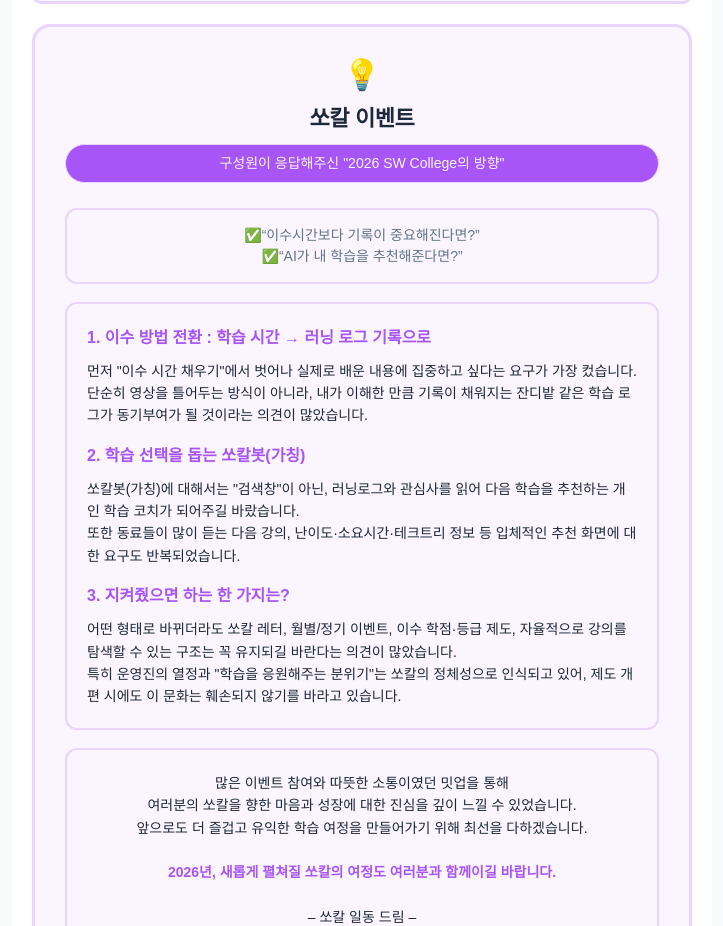
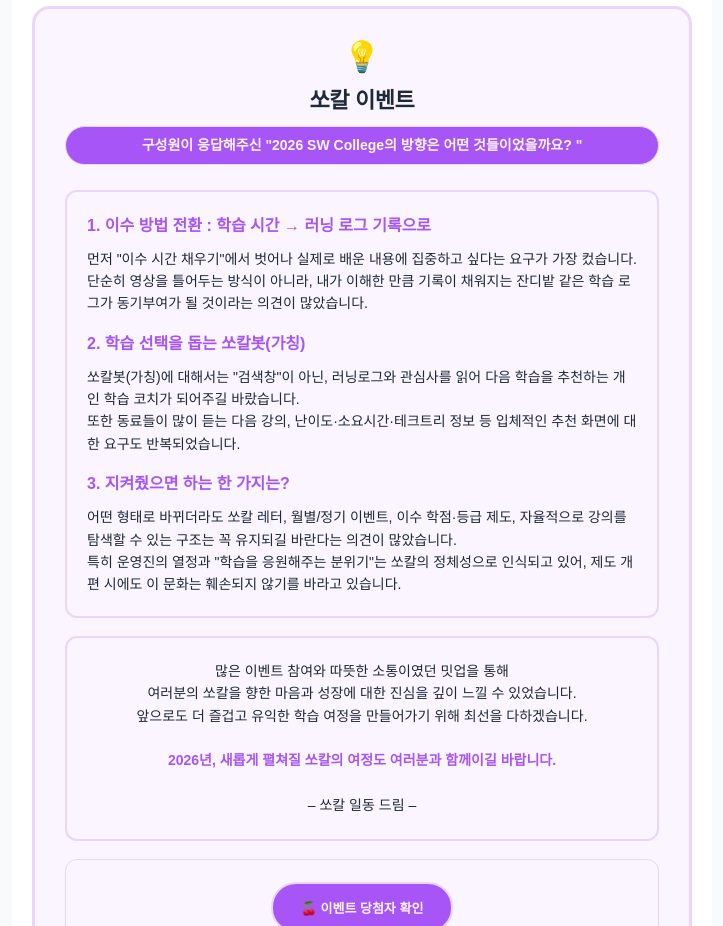
Before and after one commit to sophiahjlee/sophiahjlee.github.io, a plain HTML site: page socalletter/20251204.html in a window 1280 px wide. Shown: the part 2484-3410 px from the top of the page, without its empty margins (278-1001 px from the left). Drawn offline with Linux system fonts and the light colour scheme.

Commit message:
Update 20251204.html

```diff
--- a/socalletter/20251204.html
+++ b/socalletter/20251204.html
@@ -1,5 +1,4 @@
 <!DOCTYPE html>
-<html xmlns="http://www.w3.org/1999/xhtml" xmlns:v="urn:schemas-microsoft-com:vml" xmlns:o="urn:schemas-microsoft-com:office:office">
 <head>
   <meta charset="UTF-8">
   <title>쏘칼 뉴스레터 - 12월호</title>
@@ -13,10 +12,8 @@
   <![endif]-->
   <!--[if (gte mso 9)|(IE)]>        </table>
 
-        <!-- 이벤트 내용 -->="text/css">
-    table {border-collapse: collapse !important;}
-  </style>
-  <![endif]-->
+        <!-- 이벤트 내용 -->
+
 </head>
 <body style="font-family: Arial, sans-serif; background-color: #f8fafc; margin: 0; padding: 0; -webkit-text-size-adjust: 100%; -ms-text-size-adjust: 100%;">
   <!--[if (gte mso 9)|(IE)]>
@@ -417,23 +414,14 @@ AI와 함께 진화하는 개발자, 그 변화의 길을 함께 고민해보세
             <td style="text-align: center;">
               <div style="font-size: 30px; margin-bottom: 8px;">💡</div>
               <h2 style="color: #1e293b; font-size: 22px; margin: 0 0 12px 0; font-weight: 700; letter-spacing: -0.4px;">쏘칼 이벤트</h2>
-              <p style="color: #FAF5FF; font-size: 14px; line-height: 1.5; margin: 0; background-color: #A855F7; padding: 8px; border-radius: 20px; font-weight: 500; border: 1px solid #E9D5FF;">
-                구성원이 응답해주신 "2026 SW College의 방향"
-              </p>
+              <p style="color: #FAF5FF; font-size: 14px; line-height: 1.5; margin: 0; background-color: #A855F7; padding: 8px; border-radius: 20px; font-weight: 500; border: 1px solid #E9D5FF;"><b>
+                구성원이 응답해주신 "2026 SW College의 방향은 어떤 것들이었을까요? "
+           </b>   </p>
             </td>
           </tr>
         </table>
 
-        <table align="center" cellpadding="0" cellspacing="0" style="width: 100%; margin-bottom: 18px;">
-          <tr>
-            <td style="text-align: center;">
-              <p style="color: #64748b; font-size: 14px; line-height: 1.5; margin: 0; background-color: #FAF5FF; padding: 15px; border-radius: 12px; font-weight: 500; border: 2px solid #E9D5FF;">
-                ✅“이수시간보다 기록이 중요해진다면?”
-                <br> ✅“AI가 내 학습을 추천해준다면?”
-              </p>
-            </td>
-          </tr>
-        </table>
+
 
         <!-- 이벤트 내용 -->
         <table width="100%" cellpadding="0" cellspacing="0" border="0" style="margin-bottom: 18px;">
```
